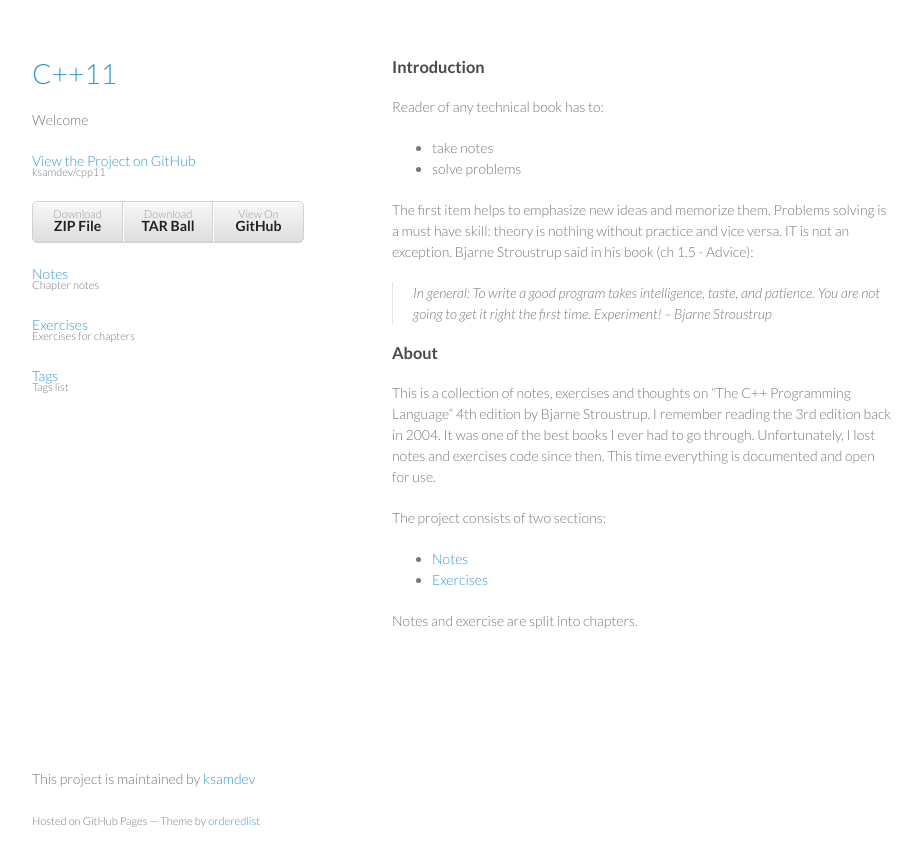
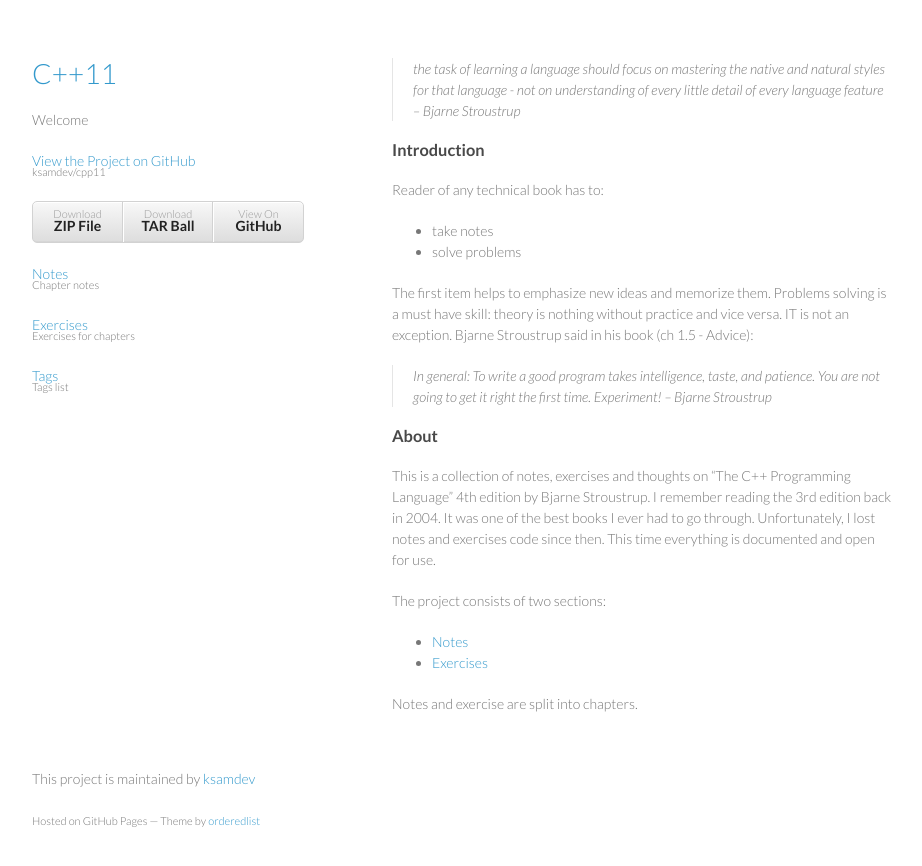
Before and after one commit to musasesay/cpp11, a Jekyll site: the page built from index.md, in a window 1280 px wide. Shown: the top 866 px of the page, without its empty margins (178-1100 px from the left). Built offline with Jekyll 4.4.1, drawn with Linux system fonts in a browser that asks for light colours; Markdown is read by kramdown in place of the engine named in the settings.

Commit message:
added favorite quote to main page

```diff
--- a/index.md
+++ b/index.md
@@ -2,6 +2,10 @@
 title: Welcome
 layout: default
 ---
+
+> the task of learning a language should focus on mastering the native and
+> natural styles for that language - not on understanding of every little detail
+> of every language feature -- Bjarne Stroustrup
 
 ### Introduction
 
```
